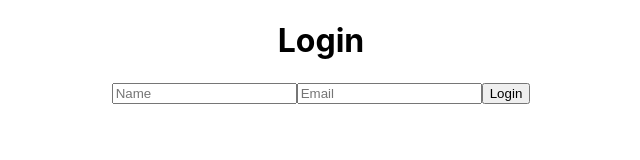
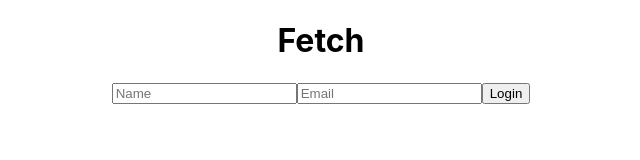
Before and after one commit to Tatiannna/fe-exercise, a React (Create React App) app: page / in a window 1280 px wide. Shown: the top 160 px of the page, without its empty margins (319-959 px from the left). Built offline with nearby package versions, Linux system fonts and the light colour scheme.

Commit message:
Edit fetch() call

```diff
--- a/src/Components/Login.jsx
+++ b/src/Components/Login.jsx
@@ -14,30 +14,29 @@ const Login = () => {
 
         try {
                 const res = await fetch(url, {
+                    method: "POST",
                     headers: {
                         "Content-Type": "application/json"
                     },
-                    method: "POST",
+                    credentials: 'include',
                     body: JSON.stringify({name: userName, email: userEmail})
+                });
+
+                if (!res.ok){
+                    throw new Error(res.status);
                 }
-            );
 
-            if (!Response.ok){
-                throw new Error(res.status);
-                console.log(res);
-            }
-
-            const json = await res.json();
-            console.log(json);
+                const json = await res.json();
+                console.log(json);
 
         } catch (error){
-            console.log(error);
+            console.log(error.message);
         }
     }
 
     return (
         <>
-            <h1> Login </h1>
+            <h1> Fetch </h1>
 
             <form onSubmit={login}>
                 <input type='text' placeholder='Name'onChange={(e) => setUserName(e.target.value)}></input>
```
